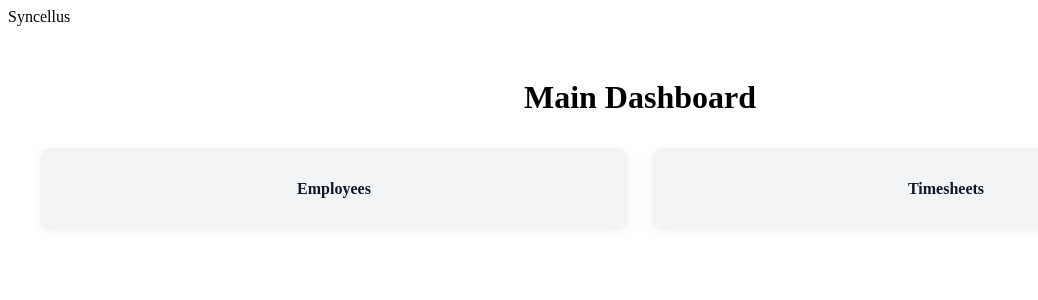
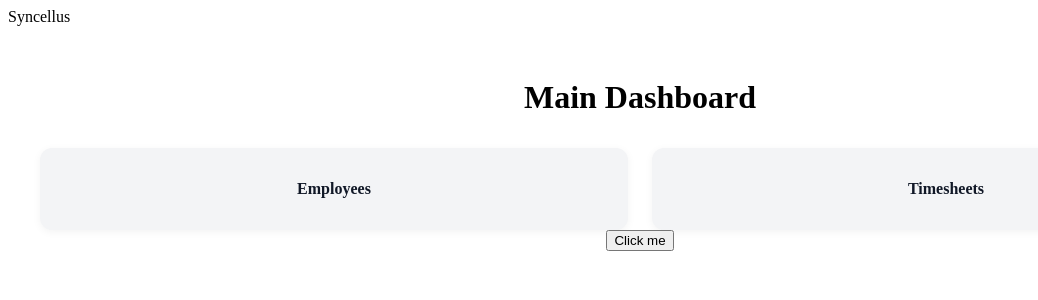
Before and after one commit to Proallone/syncellus, a React (Vite) app in the folder packages/client/: page / in a window 1280 px wide. Shown: the top 300 px of the page, without its empty margins (0-1038 px from the left). Built offline with nearby package versions, Linux system fonts and the light colour scheme.

Commit message:
add init shadcn

```diff
--- /dev/null
+++ b/packages/client/src/components/ui/button.tsx
@@ -0,0 +1,48 @@
+import * as React from "react";
+import { Slot } from "@radix-ui/react-slot";
+import { cva, type VariantProps } from "class-variance-authority";
+
+import { cn } from "@/lib/utils";
+
+const buttonVariants = cva(
+    "inline-flex items-center justify-center gap-2 whitespace-nowrap rounded-md text-sm font-medium transition-all disabled:pointer-events-none disabled:opacity-50 [&_svg]:pointer-events-none [&_svg:not([class*='size-'])]:size-4 shrink-0 [&_svg]:shrink-0 outline-none focus-visible:border-ring focus-visible:ring-ring/50 focus-visible:ring-[3px] aria-invalid:ring-destructive/20 dark:aria-invalid:ring-destructive/40 aria-invalid:border-destructive",
+    {
+        variants: {
+            variant: {
+                default: "bg-primary text-primary-foreground shadow-xs hover:bg-primary/90",
+                destructive: "bg-destructive text-white shadow-xs hover:bg-destructive/90 focus-visible:ring-destructive/20 dark:focus-visible:ring-destructive/40 dark:bg-destructive/60",
+                outline: "border bg-background shadow-xs hover:bg-accent hover:text-accent-foreground dark:bg-input/30 dark:border-input dark:hover:bg-input/50",
+                secondary: "bg-secondary text-secondary-foreground shadow-xs hover:bg-secondary/80",
+                ghost: "hover:bg-accent hover:text-accent-foreground dark:hover:bg-accent/50",
+                link: "text-primary underline-offset-4 hover:underline"
+            },
+            size: {
+                default: "h-9 px-4 py-2 has-[>svg]:px-3",
+                sm: "h-8 rounded-md gap-1.5 px-3 has-[>svg]:px-2.5",
+                lg: "h-10 rounded-md px-6 has-[>svg]:px-4",
+                icon: "size-9"
+            }
+        },
+        defaultVariants: {
+            variant: "default",
+            size: "default"
+        }
+    }
+);
+
+function Button({
+    className,
+    variant,
+    size,
+    asChild = false,
+    ...props
+}: React.ComponentProps<"button"> &
+    VariantProps<typeof buttonVariants> & {
+        asChild?: boolean;
+    }) {
+    const Comp = asChild ? Slot : "button";
+
+    return <Comp data-slot="button" className={cn(buttonVariants({ variant, size, className }))} {...props} />;
+}
+
+export { Button, buttonVariants };
--- /dev/null
+++ b/packages/client/src/index.css
@@ -0,0 +1,120 @@
+@import "tailwindcss";
+@import "tw-animate-css";
+
+@custom-variant dark (&:is(.dark *));
+
+@theme inline {
+    --radius-sm: calc(var(--radius) - 4px);
+    --radius-md: calc(var(--radius) - 2px);
+    --radius-lg: var(--radius);
+    --radius-xl: calc(var(--radius) + 4px);
+    --color-background: var(--background);
+    --color-foreground: var(--foreground);
+    --color-card: var(--card);
+    --color-card-foreground: var(--card-foreground);
+    --color-popover: var(--popover);
+    --color-popover-foreground: var(--popover-foreground);
+    --color-primary: var(--primary);
+    --color-primary-foreground: var(--primary-foreground);
+    --color-secondary: var(--secondary);
+    --color-secondary-foreground: var(--secondary-foreground);
+    --color-muted: var(--muted);
+    --color-muted-foreground: var(--muted-foreground);
+    --color-accent: var(--accent);
+    --color-accent-foreground: var(--accent-foreground);
+    --color-destructive: var(--destructive);
+    --color-border: var(--border);
+    --color-input: var(--input);
+    --color-ring: var(--ring);
+    --color-chart-1: var(--chart-1);
+    --color-chart-2: var(--chart-2);
+    --color-chart-3: var(--chart-3);
+    --color-chart-4: var(--chart-4);
+    --color-chart-5: var(--chart-5);
+    --color-sidebar: var(--sidebar);
+    --color-sidebar-foreground: var(--sidebar-foreground);
+    --color-sidebar-primary: var(--sidebar-primary);
+    --color-sidebar-primary-foreground: var(--sidebar-primary-foreground);
+    --color-sidebar-accent: var(--sidebar-accent);
+    --color-sidebar-accent-foreground: var(--sidebar-accent-foreground);
+    --color-sidebar-border: var(--sidebar-border);
+    --color-sidebar-ring: var(--sidebar-ring);
+}
+
+:root {
+    --radius: 0.625rem;
+    --background: oklch(1 0 0);
+    --foreground: oklch(0.145 0 0);
+    --card: oklch(1 0 0);
+    --card-foreground: oklch(0.145 0 0);
+    --popover: oklch(1 0 0);
+    --popover-foreground: oklch(0.145 0 0);
+    --primary: oklch(0.205 0 0);
+    --primary-foreground: oklch(0.985 0 0);
+    --secondary: oklch(0.97 0 0);
+    --secondary-foreground: oklch(0.205 0 0);
+    --muted: oklch(0.97 0 0);
+    --muted-foreground: oklch(0.556 0 0);
+    --accent: oklch(0.97 0 0);
+    --accent-foreground: oklch(0.205 0 0);
+    --destructive: oklch(0.577 0.245 27.325);
+    --border: oklch(0.922 0 0);
+    --input: oklch(0.922 0 0);
+    --ring: oklch(0.708 0 0);
+    --chart-1: oklch(0.646 0.222 41.116);
+    --chart-2: oklch(0.6 0.118 184.704);
+    --chart-3: oklch(0.398 0.07 227.392);
+    --chart-4: oklch(0.828 0.189 84.429);
+    --chart-5: oklch(0.769 0.188 70.08);
+    --sidebar: oklch(0.985 0 0);
+    --sidebar-foreground: oklch(0.145 0 0);
+    --sidebar-primary: oklch(0.205 0 0);
+    --sidebar-primary-foreground: oklch(0.985 0 0);
+    --sidebar-accent: oklch(0.97 0 0);
+    --sidebar-accent-foreground: oklch(0.205 0 0);
+    --sidebar-border: oklch(0.922 0 0);
+    --sidebar-ring: oklch(0.708 0 0);
+}
+
+.dark {
+    --background: oklch(0.145 0 0);
+    --foreground: oklch(0.985 0 0);
+    --card: oklch(0.205 0 0);
+    --card-foreground: oklch(0.985 0 0);
+    --popover: oklch(0.205 0 0);
+    --popover-foreground: oklch(0.985 0 0);
+    --primary: oklch(0.922 0 0);
+    --primary-foreground: oklch(0.205 0 0);
+    --secondary: oklch(0.269 0 0);
+    --secondary-foreground: oklch(0.985 0 0);
+    --muted: oklch(0.269 0 0);
+    --muted-foreground: oklch(0.708 0 0);
+    --accent: oklch(0.269 0 0);
+    --accent-foreground: oklch(0.985 0 0);
+    --destructive: oklch(0.704 0.191 22.216);
+    --border: oklch(1 0 0 / 10%);
+    --input: oklch(1 0 0 / 15%);
+    --ring: oklch(0.556 0 0);
+    --chart-1: oklch(0.488 0.243 264.376);
+    --chart-2: oklch(0.696 0.17 162.48);
+    --chart-3: oklch(0.769 0.188 70.08);
+    --chart-4: oklch(0.627 0.265 303.9);
+    --chart-5: oklch(0.645 0.246 16.439);
+    --sidebar: oklch(0.205 0 0);
+    --sidebar-foreground: oklch(0.985 0 0);
+    --sidebar-primary: oklch(0.488 0.243 264.376);
+    --sidebar-primary-foreground: oklch(0.985 0 0);
+    --sidebar-accent: oklch(0.269 0 0);
+    --sidebar-accent-foreground: oklch(0.985 0 0);
+    --sidebar-border: oklch(1 0 0 / 10%);
+    --sidebar-ring: oklch(0.556 0 0);
+}
+
+@layer base {
+    * {
+        @apply border-border outline-ring/50;
+    }
+    body {
+        @apply bg-background text-foreground;
+    }
+}
--- /dev/null
+++ b/packages/client/src/lib/utils.ts
@@ -0,0 +1,6 @@
+import { clsx, type ClassValue } from "clsx";
+import { twMerge } from "tailwind-merge";
+
+export function cn(...inputs: ClassValue[]) {
+    return twMerge(clsx(inputs));
+}
--- a/packages/client/src/modules/dashboard/components/Dashboard.tsx
+++ b/packages/client/src/modules/dashboard/components/Dashboard.tsx
@@ -1,5 +1,6 @@
 import { Link } from "react-router-dom";
 import "./Dashboard.css"; // optional styles
+import { Button } from "@/components/ui/button";
 
 interface Module {
     name: string;
@@ -22,6 +23,9 @@
                     </Link>
                 ))}
             </div>
+            <div className="flex min-h-svh flex-col items-center justify-center">
+                <Button>Click me</Button>
+            </div>
         </div>
     );
 };
--- a/packages/client/tsconfig.app.json
+++ b/packages/client/tsconfig.app.json
@@ -6,7 +6,10 @@
         "lib": ["ES2022", "DOM", "DOM.Iterable"],
         "module": "ESNext",
         "skipLibCheck": true,
-
+        "baseUrl": ".",
+        "paths": {
+            "@/*": ["./src/*"]
+        },
         /* Bundler mode */
         "moduleResolution": "bundler",
         "allowImportingTsExtensions": true,
@@ -14,7 +17,6 @@
         "moduleDetection": "force",
         "noEmit": true,
         "jsx": "react-jsx",
-
         /* Linting */
         "strict": true,
         "noUnusedLocals": true,
--- a/packages/client/tsconfig.json
+++ b/packages/client/tsconfig.json
@@ -1,7 +1,11 @@
 {
     "extends": "../../tsconfig.json",
     "compilerOptions": {
-        "composite": true
+        "composite": true,
+        "baseUrl": ".",
+        "paths": {
+            "@/*": ["./src/*"]
+        }
     },
     "files": [],
     "exclude": ["node_modules", "**/node_modules"],
--- a/packages/client/vite.config.ts
+++ b/packages/client/vite.config.ts
@@ -1,5 +1,7 @@
 import { defineConfig, loadEnv } from "vite";
 import react from "@vitejs/plugin-react";
+import path from "path";
+import tailwindcss from "@tailwindcss/vite";
 
 export default defineConfig(({ mode }) => {
     const env = loadEnv(mode, process.cwd(), "");
@@ -9,7 +11,12 @@
     }
 
     return {
-        plugins: [react()],
+        plugins: [react(), tailwindcss()],
+        resolve: {
+            alias: {
+                "@": path.resolve(__dirname, "./src")
+            }
+        },
         server: {
             proxy: {
                 "/syncellus/api/v1": {
```
Also changed, not shown: packages/client/package.json (+9 -1 lines), packages/client/components.json (added), 1 other file (tests, documents, lock files or other folders).
